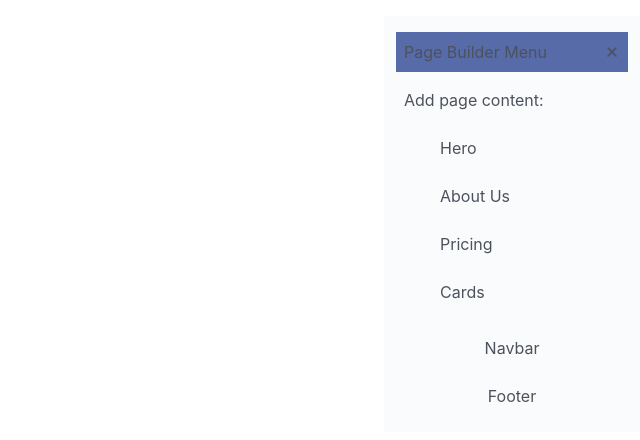
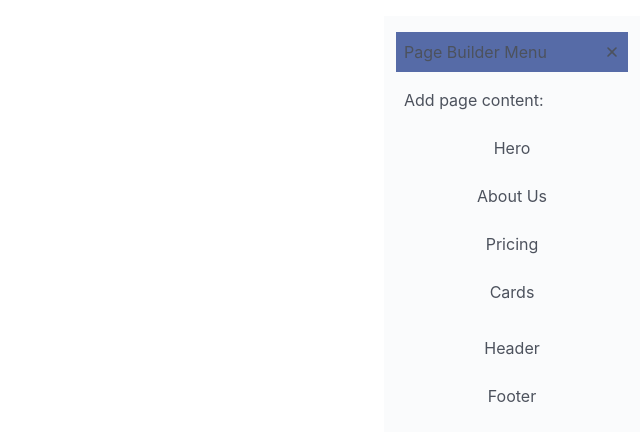
Before and after one commit to FruzsinaLenti/reusable-landing-page, a Next.js app: page / in a window 1280 px wide. Shown: the top 440 px of the page, without its empty margins (640-1280 px from the left). Built offline with nearby package versions, Linux system fonts and the light colour scheme.

Commit message:
Safety commit

```diff
--- a/components/AboutUs.js
+++ b/components/AboutUs.js
@@ -1,12 +1,10 @@
-const AboutUs = (props) => {
-  const { items } = props;
+const AboutUs = ({ items }) => {
+  const { title, content } = items;
 
   return (
     <section className="md:grid md:grid-cols-2 md:gap-x-16 lg:gap-x-8 mb-20 md:mb-28">
-      <div className="mb-4 text-4xl lg:text-6xl leading-tight">
-        {items[0].label}
-      </div>
-      <div className="text-lg leading-relaxed mb-4">{items[1].label}</div>
+      <div className="mb-4 text-4xl lg:text-6xl leading-tight">{title}</div>
+      <div className="text-lg leading-relaxed mb-4">{content}</div>
     </section>
   );
 };
--- a/components/Footer.js
+++ b/components/Footer.js
@@ -1,16 +1,17 @@
 const Footer = (props) => {
   const { items } = props;
+  console.log(items);
 
   return (
     <footer className="bg-accent-1 border-t border-accent-2">
       <div className="container mx-auto px-5">
         <div className="py-14 flex flex-col lg:flex-row items-center">
           <h3 className="text-4xl lg:text-5xl font-bold tracking-tighter leading-tight text-center lg:text-left mb-10 lg:mb-0 lg:pr-4 lg:w-1/2">
-            {items[0].label}
+            {/* {items && items[0].label} */}
           </h3>
           <div className="flex flex-col lg:flex-row justify-center items-center lg:pl-4 lg:w-1/2">
             {items &&
-              items.map(
+              items.content.map(
                 (item, index) =>
                   index > 0 && (
                     <a
--- /dev/null
+++ b/components/Header.js
@@ -0,0 +1,38 @@
+const Header = (props) => {
+  const { items } = props;
+
+  return (
+    <nav className="w-full border-b-2 h-20 flex items-center ">
+      {items &&
+        items.map((item, index) => (
+          <div key={index} className="text-lg m-4 underline inline max-w-max">
+            {item.label}
+          </div>
+        ))}
+    </nav>
+  );
+};
+
+export default Header;
+
+// const [allValues, setAllValues] = useState({
+//   mobile: "",
+//   username: "",
+//   email: "",
+//   password: "",
+//   confirmPassword: "",
+// });
+// const changeHandler = (e) => {
+//   setAllValues({ ...allValues, [e.target.name]: e.target.value });
+// };
+// return (
+//   <input
+//     type="text"
+//     className="form-control"
+//     id="mobile"
+//     name="mobile"
+//     placeholder="Enter a valid mobile number"
+//     onChange={changeHandler}
+//   />
+//   // ...
+// );
--- a/components/Hero.js
+++ b/components/Hero.js
@@ -1,11 +1,12 @@
 const Hero = ({ items }) => {
+  const { title, text } = items;
   return (
     <section className="flex-col md:flex-row flex items-center md:justify-between mt-16 mb-16 md:mb-12">
       <div className="text-center font-bold text-8xl mt-5">
-        {items[0] && items[0].label}
+        {title && title}
       </div>
       <div className="text-center md:text-left text-lg mt-5 md:pl-8">
-        {items[1] && items[1].label}
+        {text && text}
       </div>
     </section>
   );
--- a/pages/index.js
+++ b/pages/index.js
@@ -2,23 +2,15 @@ import React, { useState } from "react";
 import Head from "next/head";
 import Button from "../components/Button";
 import { Form, CardForm } from "../components/Form";
-import Navbar from "../components/Navbar";
+import Header from "../components/Header";
 import Hero from "../components/Hero";
 import AboutUs from "../components/AboutUs";
 import Pricing from "../components/Pricing";
 import Cards from "../components/Cards";
 import Footer from "../components/Footer";
 
-export default function Home() {
-  const [contentArray, setContentArray] = useState([]);
-  const [isEditView, setEditView] = useState(false);
-  const [isOpen, setIsopen] = useState(true);
-
-  const addSection = (type) => {
-    if (type === "navbar") {
-      setContentArray([
-        {
-          type: "navbar",
+const headerSection = {
+  type: "header",
   content: [
     {
       label: "Product",
@@ -27,43 +19,51 @@ export default function Home() {
       label: "Pricing",
     },
   ],
-        },
-        ...contentArray,
-      ]);
+};
+
+const addSection = (setSection) => (type) => {
+  if (type === "header") {
+    setSection((current) => {
+      return {
+        ...current,
+        header: headerSection,
+      };
+    });
   } else if (type === "hero") {
-      setContentArray([
-        ...contentArray,
+    setSection((current) => {
+      return {
+        ...current,
+        main: [
+          ...current.main,
           {
             type: "hero",
-          content: [
-            {
-              label: "Website.",
-            },
-            {
-              label: "Deliver transparent web-readiness",
+            title: "Website.",
+            text: "Deliver transparent web-readiness",
           },
         ],
-        },
-      ]);
+      };
+    });
   } else if (type === "aboutUs") {
-      setContentArray([
-        ...contentArray,
+    setSection((current) => {
+      return {
+        ...current,
+        main: [
+          ...current.main,
           {
             type: "aboutUs",
-          content: [
-            {
-              label: "Deliver Transparent Web-readiness Generation",
-            },
-            {
-              label:
+            title: "Deliver Transparent Web-readiness Generation",
+            content:
               "Lorem ipsum dolor sit amet, consectetur adipiscing elit. Quid dubitas igitur mutare principia naturae? Ita multo sanguine profuso in laetitia et in victoria est mortuus. Omnia contraria, quos etiam insanos esse vultis. Hinc ceteri particulas arripere conati suam quisque videro voluit afferre sententiam. Quis non odit sordidos, vanos, leves, futtiles? Quasi ego id curem, quid ille aiat aut neget.",
           },
         ],
-        },
-      ]);
+      };
+    });
   } else if (type === "pricing") {
-      setContentArray([
-        ...contentArray,
+    setSection((current) => {
+      return {
+        ...current,
+        main: [
+          ...current.main,
           {
             type: "pricing",
             content: [
@@ -78,10 +78,15 @@ export default function Home() {
               },
             ],
           },
-      ]);
+        ],
+      };
+    });
   } else if (type === "cards") {
-      setContentArray([
-        ...contentArray,
+    setSection((current) => {
+      return {
+        ...current,
+        main: [
+          ...current.main,
           {
             type: "cards",
             content: [
@@ -98,11 +103,14 @@ export default function Home() {
               },
             ],
           },
-      ]);
+        ],
+      };
+    });
   } else if (type === "footer") {
-      setContentArray([
-        ...contentArray,
-        {
+    setSection((current) => {
+      return {
+        ...current,
+        footer: {
           type: "footer",
           content: [
             {
@@ -122,24 +130,54 @@ export default function Home() {
             },
           ],
         },
-      ]);
-    } else {
-      setContentArray([...contentArray]);
+      };
+    });
   }
 };
+
+const ListItem = ({ children, handleClick }) => {
+  console.log(children, handleClick);
+  return (
+    <li className="w-full flex justify-start">
+      <button
+        onClick={() => handleClick()}
+        className="w-full p-2 text-gray-900 dark:text-white hover:bg-gray-100 dark:hover:bg-gray-700"
+      >
+        {children}
+      </button>
+    </li>
+  );
+};
+
+export default function Home() {
+  const [content, setContentArray] = useState({
+    header: null,
+    main: [],
+    footer: null,
+  });
+
+  const [isEditView, setEditView] = useState(false);
+  const [isOpen, setIsopen] = useState(true);
+
+  const addSectionToContent = addSection(setContentArray);
+
+  const updateHeader = () =>
+    setContentArray((current) => {
+      return { ...current, header: null };
+    });
 
   const handleEditView = () => {
     setEditView(!isEditView);
   };
 
-  const remove = (index) => {
+  const remove = (event, index) => {
     event.preventDefault();
 
     const arr = [...contentArray];
     setContentArray([...arr.slice(0, index), ...arr.slice(index + 1)]);
   };
 
-  const moveUp = (index) => {
+  const moveUp = (event, index) => {
     event.preventDefault();
 
     if (index === 0) {
@@ -185,17 +223,7 @@ export default function Home() {
     setContentArray([...arr]);
   };
 
-  const getNavbar = () => {
-    const newArr = contentArray.find((content) => content.type === "navbar");
-    return newArr;
-  };
-
-  const getFooter = () => {
-    const newArr = contentArray.find((content) => content.type === "footer");
-    return newArr;
-  };
-
-  const onSubmit = (index) => {
+  const onSubmit = (index) => (event) => {
     event.preventDefault();
 
     let arr = [...contentArray];
@@ -224,28 +252,27 @@ export default function Home() {
       </Head>
 
       <main>
-        {contentArray.map((a, index) => {
-          if (a.type === "navbar") {
-            return (
-              <div key={index}>
-                {!isEditView && <Navbar items={a.content} />}
-                {getNavbar() && isEditView && (
+        {content.header && (
+          <>
+            {!isEditView && <Header items={content.header.content} />}
+            {isEditView && (
               <div className="space-x-2 gap-4">
-                    <label>Navbar</label>
+                <label>Header</label>
                 <Form
-                      content={getNavbar().content}
-                      onSubmit={() => onSubmit(index)}
-                      onClickRemove={() => remove(index)}
-                      onAdd={() => addNavbarLink(index)}
+                  content={header.content}
+                  // onSubmit={() => onSubmit(index)}
+                  // onClickRemove={() => remove(index)}
+                  // onAdd={() => addNavbarLink(index)}
                 />
               </div>
             )}
-              </div>
-            );
-          } else if (a.type === "hero") {
+          </>
+        )}
+        {content.main.map((a, index) => {
+          if (a.type === "hero") {
             return (
               <div key={index} className="container mx-auto px-5 w-full">
-                {!isEditView && <Hero items={a.content} />}
+                {!isEditView && <Hero items={a} />}
                 {isEditView && (
                   <div className="my-4 space-x-2">
                     <label>Hero</label>
@@ -255,6 +282,17 @@ export default function Home() {
                       onClickMoveUp={() => moveUp(index)}
                       onClickMoveDown={() => moveDown(index)}
                       onClickRemove={() => remove(index)}
+                      onchangeValue={(index, newValue) => {
+                        //content field with that array
+                        //assign that field into separate variable
+                        const field = content[index];
+                        const newField = { ...field, label: newValue };
+                        setContentArray([
+                          ...contentArray.slice(),
+                          newField,
+                          contentArray.slice(),
+                        ]);
+                      }}
                     />
                   </div>
                 )}
@@ -263,7 +301,7 @@ export default function Home() {
           } else if (a.type === "aboutUs") {
             return (
               <div key={index} className="container mx-auto px-5 w-full">
-                {!isEditView && <AboutUs items={a.content} />}
+                {!isEditView && <AboutUs items={a} />}
                 {isEditView && (
                   <div className="my-4 space-x-2">
                     <label>About Us</label>
@@ -315,25 +353,24 @@ export default function Home() {
                 )}
               </div>
             );
-          } else if (a.type === "footer") {
-            return (
-              <div key={index} className="">
-                {!isEditView && <Footer items={getFooter().content} />}
+          }
+        })}
+        {content.footer && (
+          <>
+            {!isEditView && <Footer items={content.footer} />}
             {isEditView && (
               <div className="space-x-2 gap-4">
                 <label>Footer</label>
                 <Form
-                      content={getFooter().content}
-                      onSubmit={() => onSubmit(index)}
-                      onClickRemove={() => remove(index)}
-                      onAdd={() => addNavbarLink(index)}
+                  content={content.footer}
+                  // onSubmit={() => onSubmit(index)}
+                  // onClickRemove={() => remove(index)}
+                  // onAdd={() => addNavbarLink(index)}
                 />
               </div>
             )}
-              </div>
-            );
-          }
-        })}
+          </>
+        )}
         <aside
           className="w-64 fixed right-0 top-0 opacity-75 py-4"
           aria-label="Sidebar"
@@ -373,66 +410,51 @@ export default function Home() {
                   </span>
 
                   <ul className="py-2 space-y-2">
-                    <li>
-                      <button
-                        onClick={() => addSection("hero")}
-                        className="flex items-center p-2 pl-11 w-full text-base text-gray-900 transition duration-75 group hover:bg-gray-100 dark:text-white dark:hover:bg-gray-700"
-                      >
+                    <ListItem handleClick={() => addSectionToContent("hero")}>
                       Hero
-                      </button>
-                    </li>
-                    <li>
-                      <button
-                        onClick={() => addSection("aboutUs")}
-                        className="flex items-center p-2 pl-11 w-full text-base text-gray-900 transition duration-75 group hover:bg-gray-100 dark:text-white dark:hover:bg-gray-700"
+                    </ListItem>
+                    <ListItem
+                      handleClick={() => addSectionToContent("aboutUs")}
                     >
                       About Us
-                      </button>
-                    </li>
-                    <li>
-                      <button
-                        onClick={() => addSection("pricing")}
-                        className="flex items-center p-2 pl-11 w-full text-base text-gray-900 transition duration-75 group hover:bg-gray-100 dark:text-white dark:hover:bg-gray-700"
+                    </ListItem>
+                    <ListItem
+                      handleClick={() => addSectionToContent("pricing")}
                     >
                       Pricing
-                      </button>
-                    </li>
-                    <li>
-                      <button
-                        onClick={() => addSection("cards")}
-                        className="flex items-center p-2 pl-11 w-full text-base text-gray-900 transition duration-75 group hover:bg-gray-100 dark:text-white dark:hover:bg-gray-700"
-                      >
+                    </ListItem>
+                    <ListItem handleClick={() => addSectionToContent("cards")}>
                       Cards
-                      </button>
-                    </li>
+                    </ListItem>
                   </ul>
                 </li>
 
-                {contentArray.findIndex(
-                  (content) => content.type === "navbar"
-                ) === -1 && (
-                  <li className="w-full flex justify-start">
-                    <button
-                      onClick={() => addSection("navbar")}
-                      className="w-full p-2 text-gray-900 dark:text-white hover:bg-gray-100 dark:hover:bg-gray-700"
+                {content.header ? (
+                  <ListItem handleClick={() => updateHeader()}>
+                    Remove Header
+                  </ListItem>
+                ) : (
+                  <ListItem handleClick={() => addSectionToContent("header")}>
+                    Header
+                  </ListItem>
+                )}
+
+                {content.footer ? (
+                  <ListItem
+                    handleClick={() => {
+                      setContentArray((current) => {
+                        return { ...current, footer: null };
+                      });
+                    }}
                   >
-                      Navbar
-                    </button>
-                  </li>
+                    Remove Footer
+                  </ListItem>
+                ) : (
+                  <ListItem handleClick={() => addSectionToContent("footer")}>
+                    Footer
+                  </ListItem>
                 )}
-                {contentArray.findIndex(
-                  (content) => content.type === "footer"
-                ) === -1 && (
-                  <li className="w-full flex justify-start">
-                    <button
-                      onClick={() => addSection("footer")}
-                      className="w-full p-2 text-gray-900 dark:text-white hover:bg-gray-100 dark:hover:bg-gray-700"
-                    >
-                      Footer
-                    </button>
-                  </li>
-                )}
-                {contentArray.length !== 0 && (
+                {/* {contentArray.length !== 0 && (
                   <li className="border-t border-gray-200">
                     <button
                       onClick={handleEditView}
@@ -443,7 +465,7 @@ export default function Home() {
                       </span>
                     </button>
                   </li>
-                )}
+                )} */}
               </ul>
             </div>
           ) : (
```
Also changed, not shown: components/Navbar.js (deleted, +0 -15 lines). Lines whose indentation alone changed are shown as unchanged.
